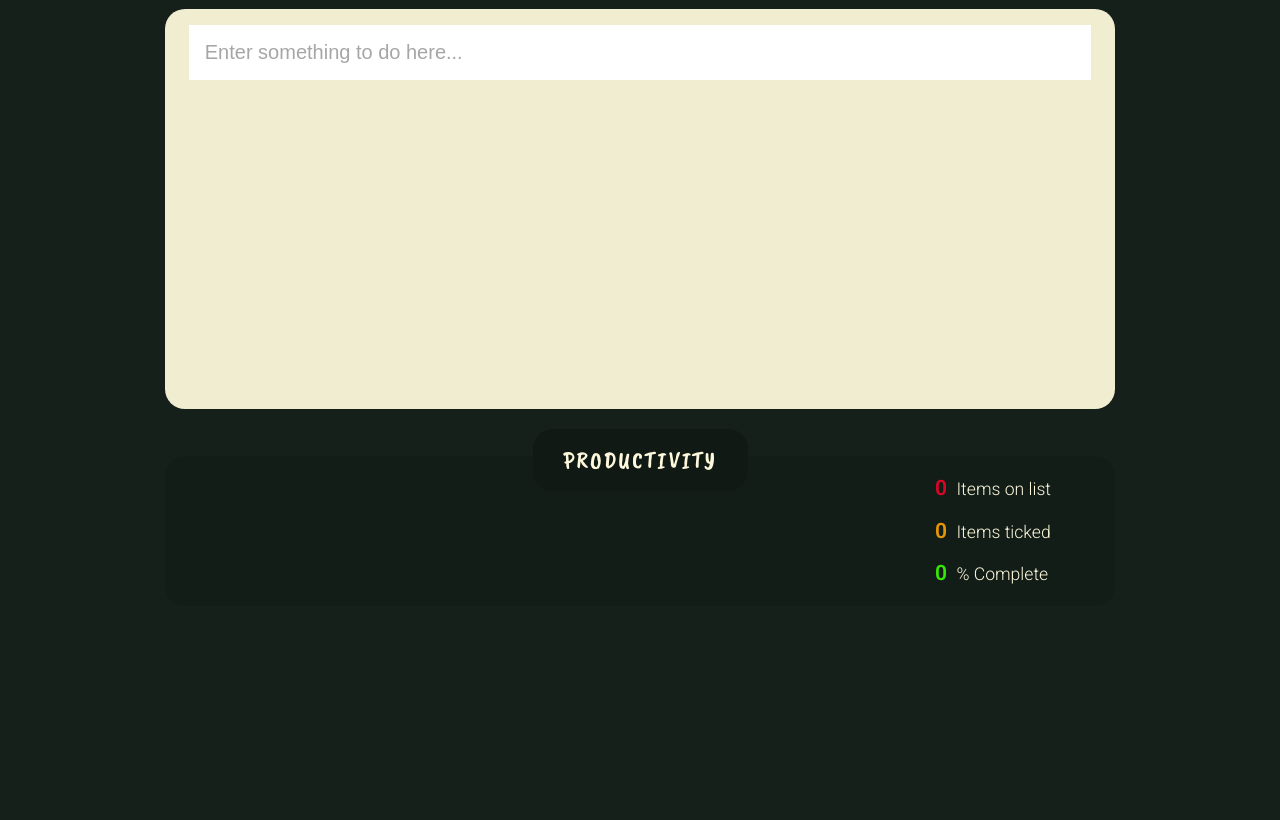
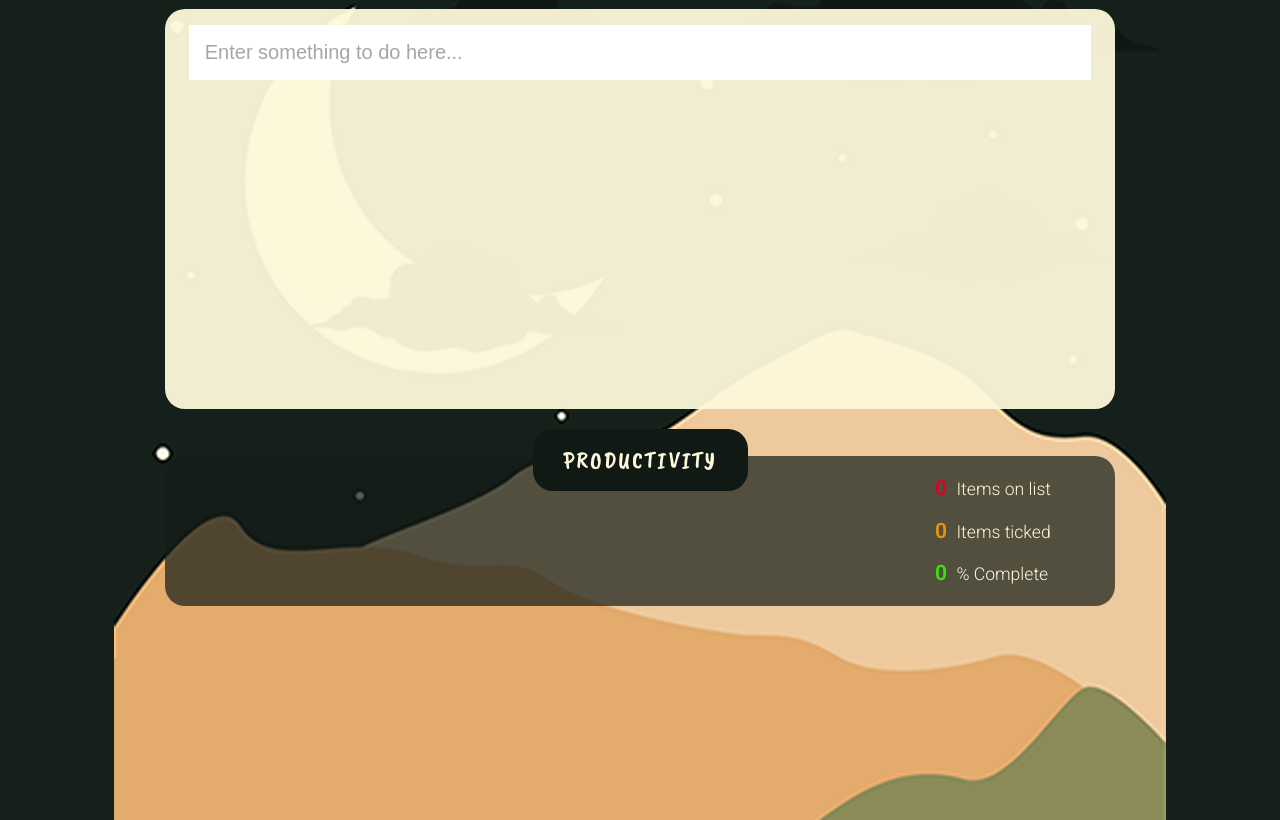
Before and after one commit to rstan-dev/P2-To-Doodly, a plain HTML site: page index.html in a window 1280 px wide. Shown: the part 181-1001 px from the top of the page. Drawn offline with nearby package versions, Linux system fonts and the light colour scheme.

Commit message:
Update style.css
further update to background-image file path to resolve display issue in deployed link

```diff
--- a/assets/css/style.css
+++ b/assets/css/style.css
@@ -5,7 +5,7 @@
 /* Body & Logo area */
 body {
     background-color: #15201a;
-    background-image: url('./images/main-background.png');
+    background-image: url('../images/main-background.png');
     background-repeat: no-repeat;
     background-attachment: fixed;
     background-position-x: center;
```
